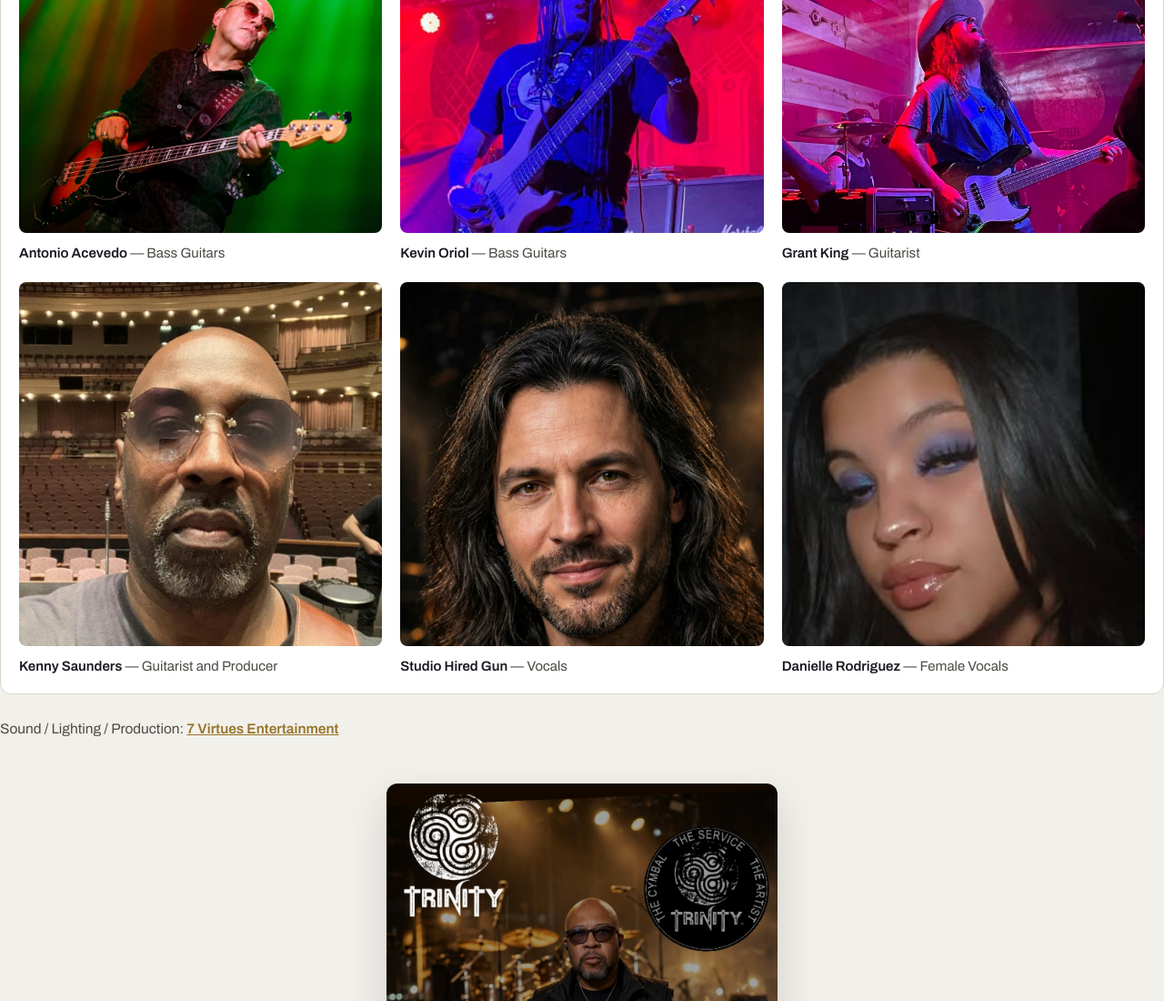
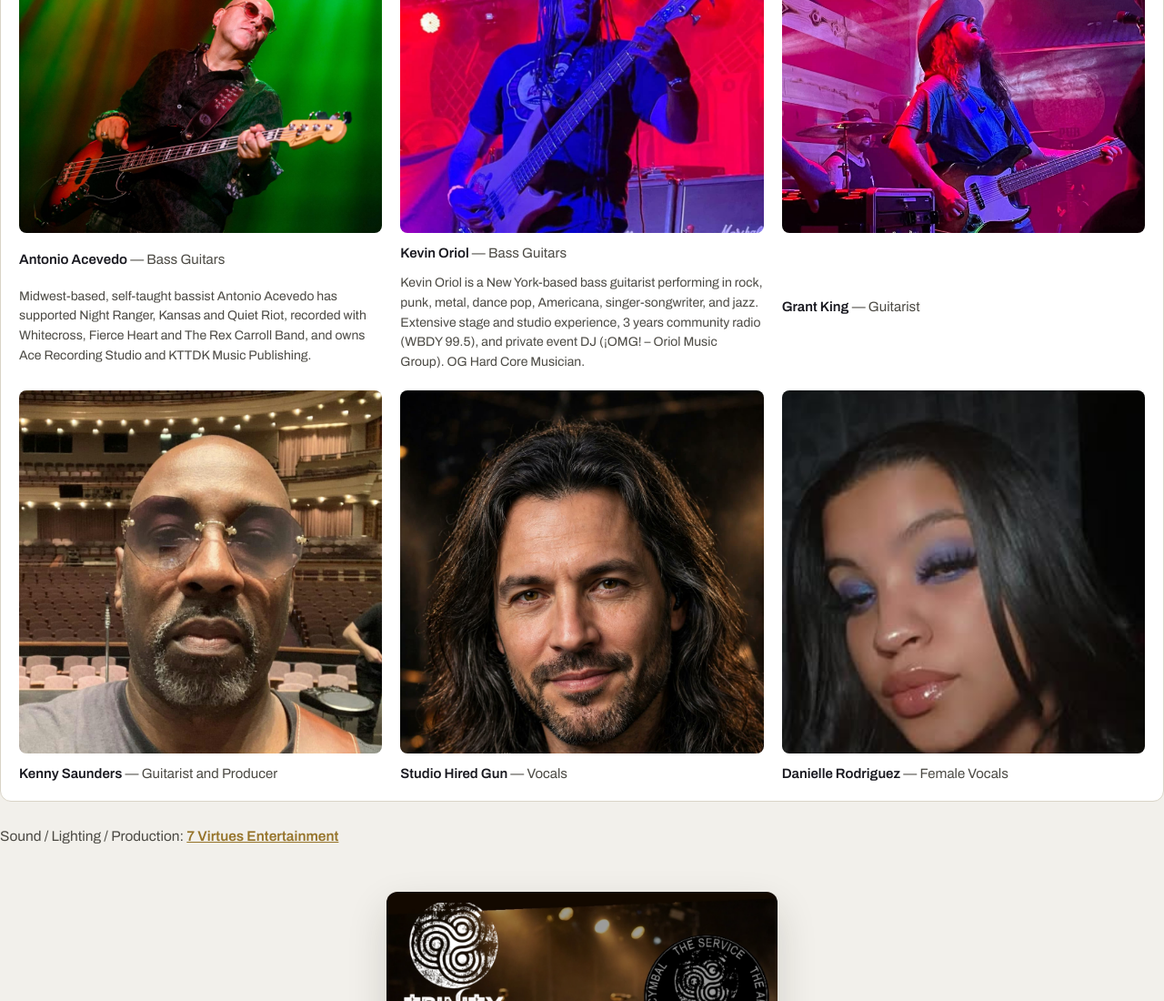
Before and after one commit to RuaaMusic/ruaa-band-site, a plain HTML site: page index.html in a window 1280 px wide. Shown: the part 8746-9846 px from the top of the page at 91% size. Drawn offline with Linux system fonts and the light colour scheme.

Commit message:
Add approved member bios for Antonio Acevedo and Kevin Oriol

```diff
--- a/index.html
+++ b/index.html
@@ -444,6 +444,7 @@
       .bio-list ul.cols-2 { grid-template-columns: 1fr 1fr; column-gap: 16px; }
       .bio-list ul b { color: var(--ink); font-weight: 600; }
       .bio-list li.member { display: grid; gap: 10px; }
+      .bio-list li.member .member-bio { margin: 0; font-size: 14px; line-height: 1.55; color: var(--ink-soft); }
       .bio-list li.member img { width: 100%; aspect-ratio: 4 / 3; object-fit: cover; object-position: center 30%; border-radius: 8px; }
       /* The band card spans the full width beneath the Endorsements and Kit
          boxes, with the six member photos in a grid inside it. */
@@ -812,8 +813,8 @@
           <div class="bio-list band-card">
             <h3>The Band — Live / Studio</h3>
             <ul class="members">
-              <li class="member"><img src="assets/asset-022.jpg" alt="Antonio Acevedo live on stage, playing a sunburst Fender 5-string bass under green stage lights" loading="lazy" /><span><b>Antonio Acevedo</b> — Bass Guitars</span></li>
-              <li class="member"><img src="assets/asset-023.jpg" alt="Kevin Oriol live on stage, playing bass under red and blue lights with Marshall stacks behind him" loading="lazy" /><span><b>Kevin Oriol</b> — Bass Guitars</span></li>
+              <li class="member"><img src="assets/asset-022.jpg" alt="Antonio Acevedo live on stage, playing a sunburst Fender 5-string bass under green stage lights" loading="lazy" /><span><b>Antonio Acevedo</b> — Bass Guitars</span><p class="member-bio">Midwest-based, self-taught bassist Antonio Acevedo has supported Night Ranger, Kansas and Quiet Riot, recorded with Whitecross, Fierce Heart and The Rex Carroll Band, and owns Ace Recording Studio and KTTDK Music Publishing.</p></li>
+              <li class="member"><img src="assets/asset-023.jpg" alt="Kevin Oriol live on stage, playing bass under red and blue lights with Marshall stacks behind him" loading="lazy" /><span><b>Kevin Oriol</b> — Bass Guitars</span><p class="member-bio">Kevin Oriol is a New York-based bass guitarist performing in rock, punk, metal, dance pop, Americana, singer-songwriter, and jazz. Extensive stage and studio experience, 3 years community radio (WBDY 99.5), and private event DJ (¡OMG! – Oriol Music Group). OG Hard Core Musician.</p></li>
               <li class="member"><img src="assets/asset-024.jpg" alt="Grant King live on stage under pink and red lights, singing with his guitar in hand" loading="lazy" /><span><b>Grant King</b> — Guitarist</span></li>
               <li class="member"><img class="face-frame" src="assets/asset-025.jpg" alt="Kenny Saunders — guitarist and producer, in a concert hall with his guitar strap on" loading="lazy" /><span><b>Kenny Saunders</b> — Guitarist and Producer</span></li>
               <li class="member"><img class="face-frame" src="assets/asset-026.jpg" alt="Studio Hired Gun — RUAA's studio vocalist, long dark hair and beard, warm stage light" loading="lazy" /><span><b>Studio Hired Gun</b> — Vocals</span></li>
```
